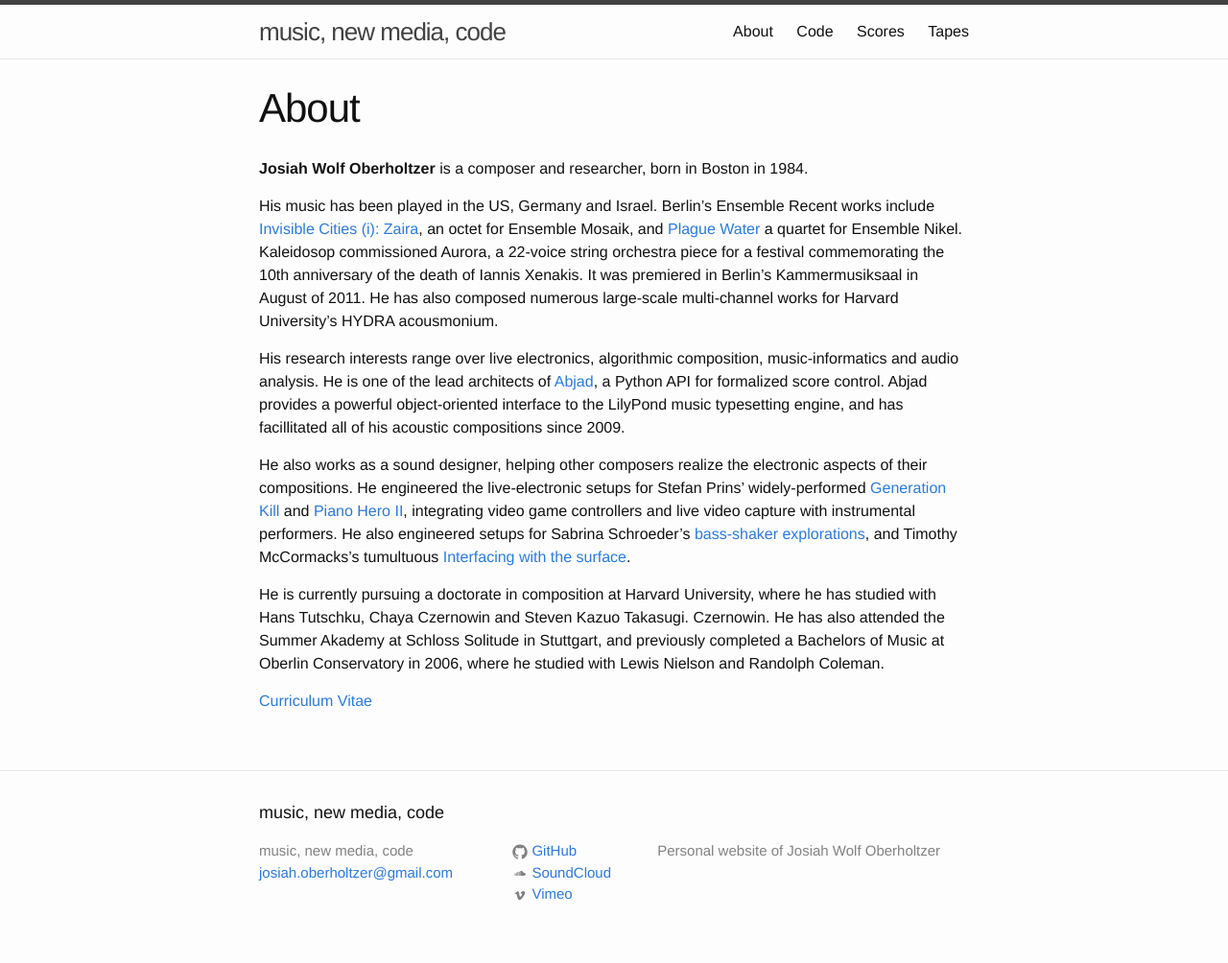
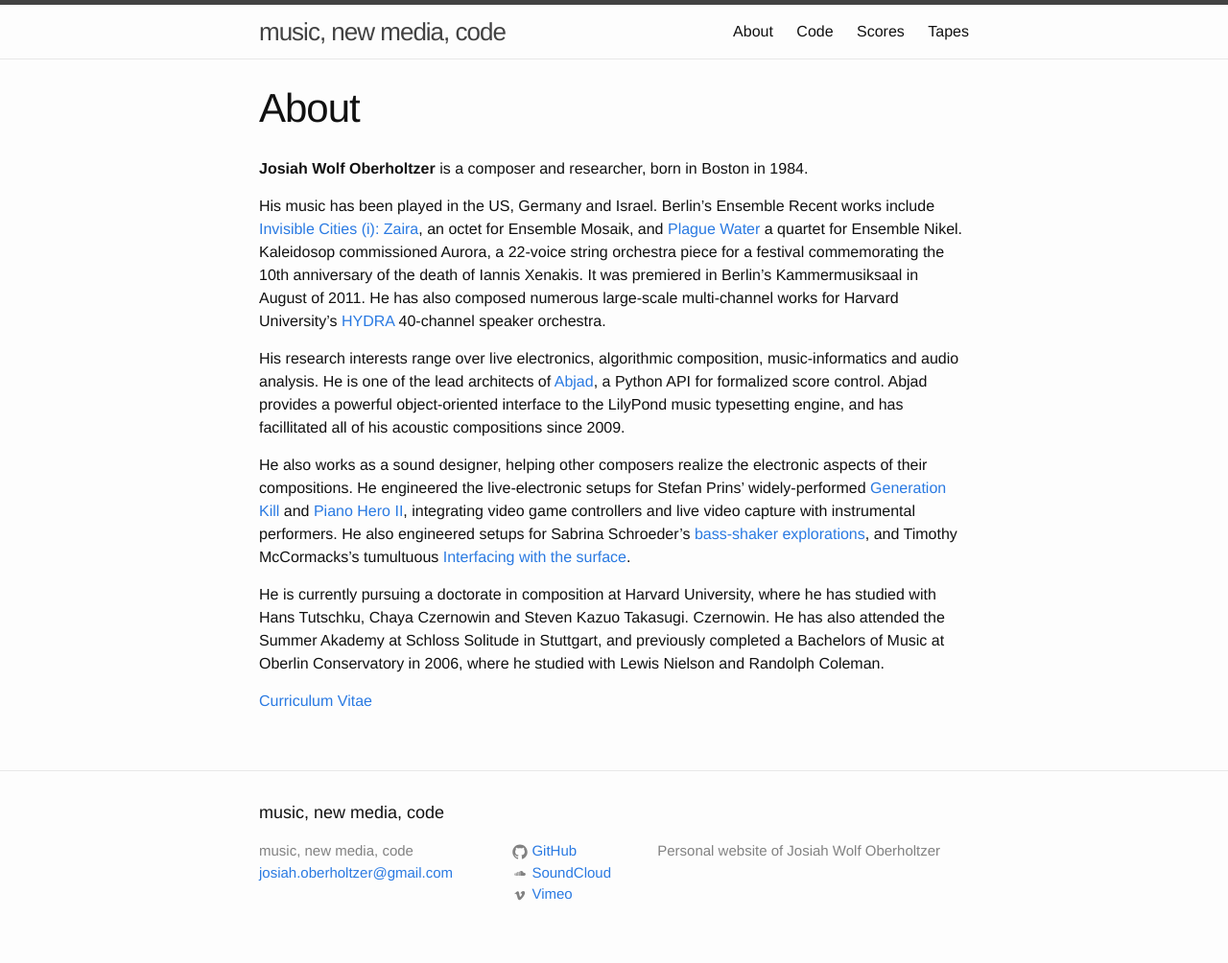
Before and after one commit to josiah-wolf-oberholtzer/josiah-wolf-oberholtzer.github.io, a Jekyll site: the page built from about.md, in a window 1280 px wide. Shown: the whole page at 96% size. Built offline with Jekyll 4.4.1, drawn with Linux system fonts in a browser that asks for light colours.

Commit message:
Updated About page.

```diff
--- a/about.md
+++ b/about.md
@@ -14,7 +14,7 @@
 festival commemorating the 10th anniversary of the death of Iannis Xenakis. It
 was premiered in Berlin's Kammermusiksaal in August of 2011. He has also
 composed numerous large-scale multi-channel works for Harvard University's
-HYDRA acousmonium.
+[HYDRA][hydra] 40-channel speaker orchestra.
 
 His research interests range over live electronics, algorithmic composition,
 music-informatics and audio analysis. He is one of the lead architects of
```
Also changed, not shown: other parts of about.md (+1 -0 lines).
